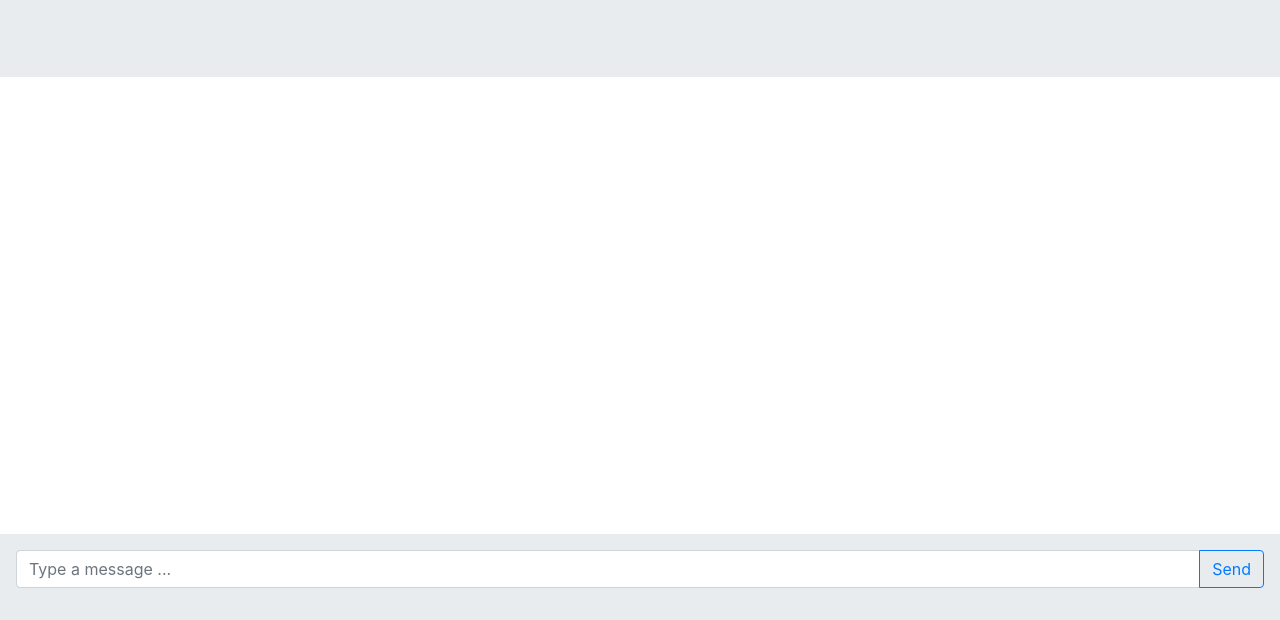
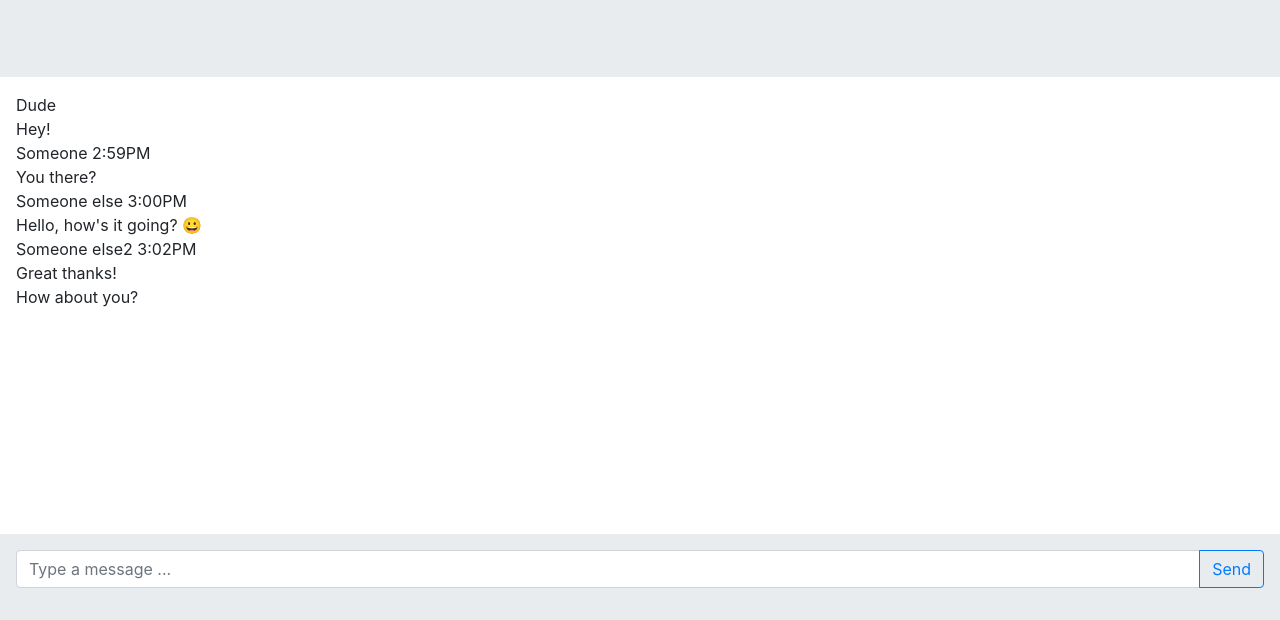
Before and after one commit to it3049c-fall22-henderson/chatting-application-pratxks, a website: page index.html in a window 1280 px wide. Shown: the part 180-800 px from the top of the page. Drawn offline with Linux system fonts and the light colour scheme.

Commit message:
finished body chat code

```diff
--- a/index.html
+++ b/index.html
@@ -30,7 +30,49 @@
         </header>
 
         <div id="chat">
+            <div class="mine messages">
+                <div class="message">
+                    Dude
+                </div>
+            </div>
+            <div class="yours messages">
+                <div class="message">
+                    Hey!
+                </div>
+                <div class="sender-info">
+                    Someone 2:59PM
+                </div>
+            </div>
 
+            <div class="yours messages">
+                <div class="message">
+                    You there?
+                </div>
+                <div class="sender-info">
+                    Someone else 3:00PM
+                </div>
+            </div>
+
+            <div class="yours messages">
+                <div class="message">
+                    Hello, how's it going? 😀
+                </div>
+                <div class="sender-info">
+                    Someone else2 3:02PM
+                </div>
+            </div>
+
+            <div class="mine messages">
+                <div class="message">
+                    Great thanks!
+                </div>
+            </div>
+
+            <div class="mine messages">
+                <div class="message">
+                    How about you?
+                </div>
+            </div>
         </div>
 
         <footer>
```
